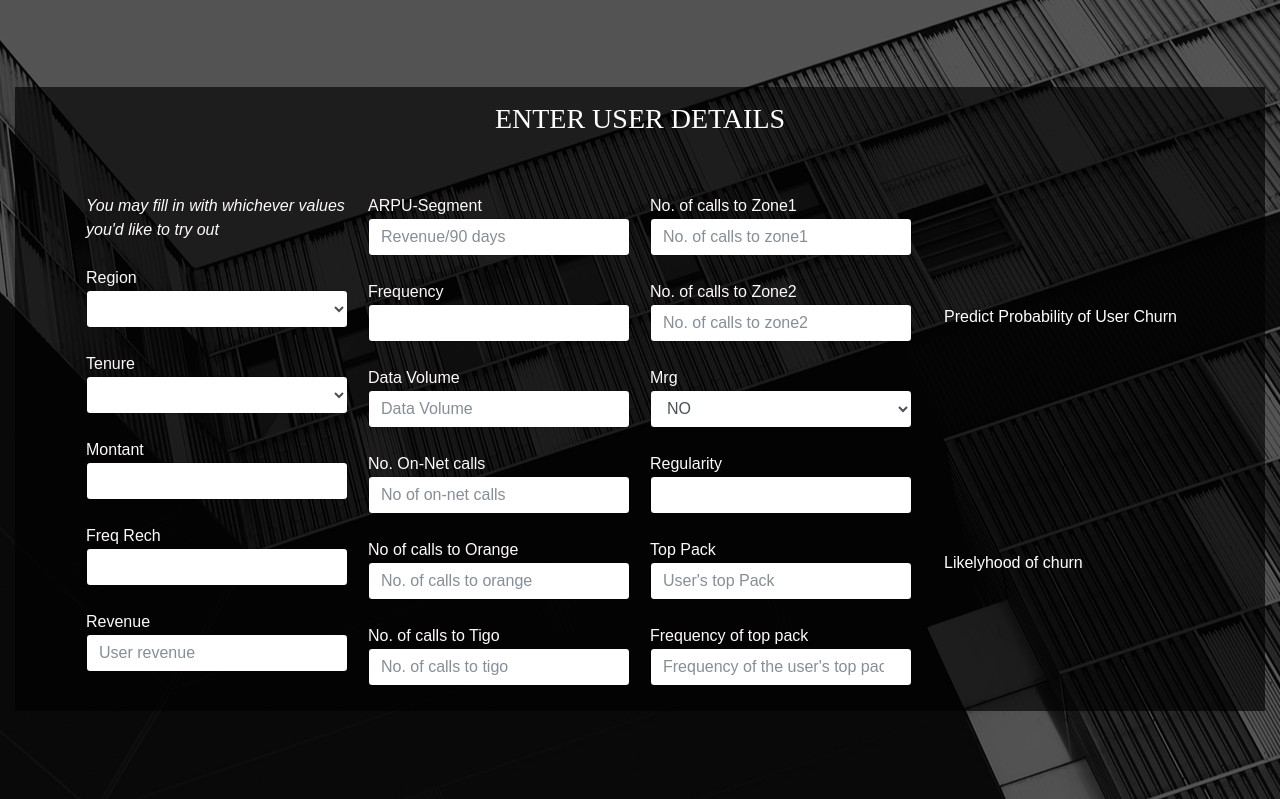
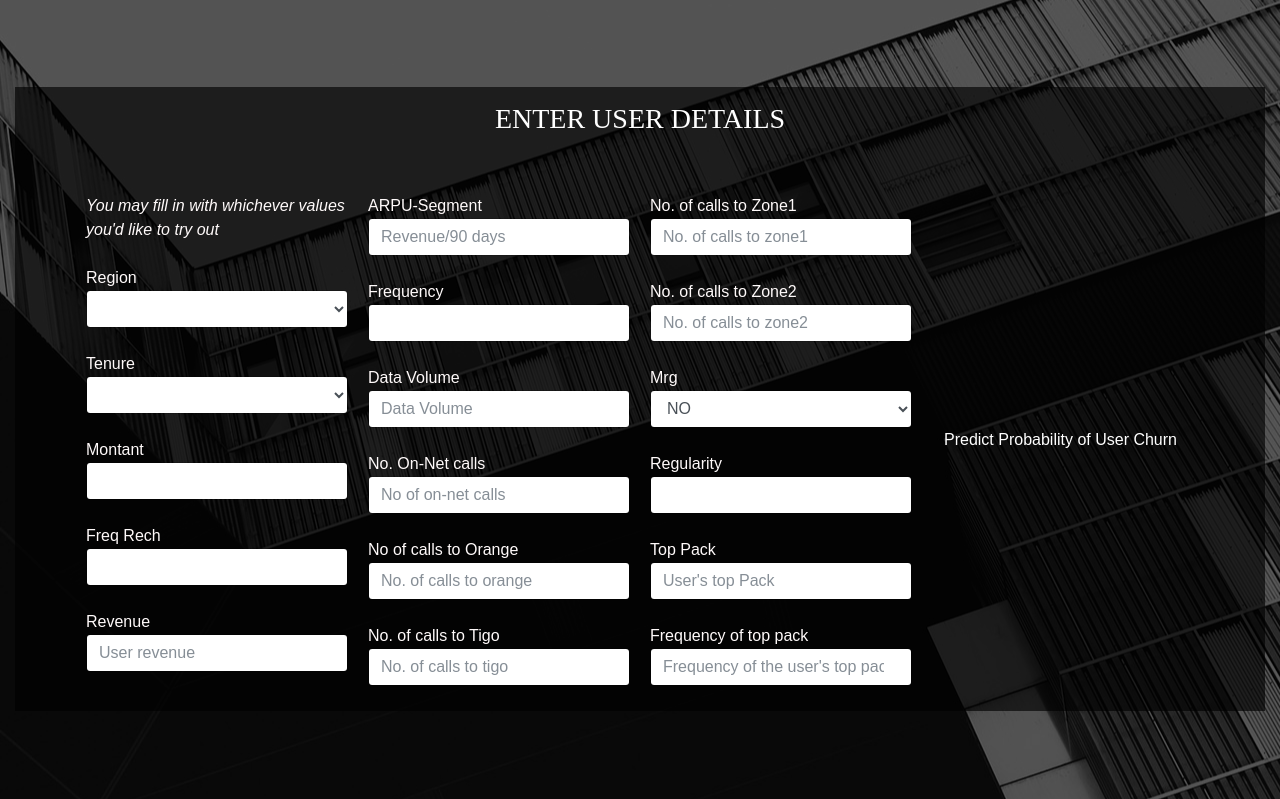
Before and after one commit to AsetaShadrach/Expresso-Churn-Flask, a Flask app: page /trial-prediction in a window 1280 px wide. Shown: the part 51-850 px from the top of the page. Run offline with Flask 2, Linux system fonts and the light colour scheme; some libraries are stand-ins or nearby versions; some web fonts are replaced.

Commit message:
Sort out the prediction div

```diff
--- a/Expresso/routes.py
+++ b/Expresso/routes.py
@@ -103,7 +103,7 @@ def trial_prediction_page():
     form = UserDataForm()
     prediction = ""
     if request.method=="POST":
-        prediction = get_prediction(request)
+        #prediction = get_prediction(request)
         return render_template("trial_prediction.html", form = form, prediction=prediction)
     return render_template("trial_prediction.html", form = form , prediction=prediction )
 
--- a/Expresso/static/css/main.css
+++ b/Expresso/static/css/main.css
@@ -499,8 +499,20 @@ iframe {
 
 /*------ --------- -------*/
 .prediction_col{
-  flex-grow: 1;
+  flex: 1 1 25%;
   padding: 10px;
+}
+
+@media screen and (max-width: 992px) {
+  .prediction_col{
+    flex: 50%;
+  }
+}
+
+@media screen and (max-width: 600px) {
+  .row{
+    flex-direction:column;
+  }
 }
 
 .start_middle{
--- a/Expresso/static/js/main.js
+++ b/Expresso/static/js/main.js
@@ -83,5 +83,12 @@
 
     });
 
+    /*============[show prediction div]=======================*/
+
+    $('#get_prediction').on('click', function(){
+        document.getElementById("prediction_div").style.display="block";
+        return false;
+    });
+
 
 })(jQuery);
--- a/Expresso/templates/home.html
+++ b/Expresso/templates/home.html
@@ -1,5 +1,4 @@
 {%extends 'base.html'%}
-
 
 
 {%block content%}
--- a/Expresso/templates/trial_prediction.html
+++ b/Expresso/templates/trial_prediction.html
@@ -9,7 +9,7 @@
             <h1 class="login100-form-title">Enter User Details</h1>
             <br><br>
             <div class="row">
-                <div class="col-3 prediction_col ">
+                <div class="prediction_col ">
                     <i>You may fill in with whichever values you'd like to try out</i>
                     <br><br>
                     {{form.region.label()}}
@@ -28,7 +28,7 @@
                     {{form.revenue(class="form-control", placeholder="User revenue")}}
                 </div>
 
-                <div class="col-3 prediction_col ">
+                <div class="prediction_col ">
                     {{form.arpu_segment.label()}}
                     {{form.arpu_segment(class="form-control", placeholder="Revenue/90 days")}}
                     <br>
@@ -48,7 +48,7 @@
                     {{form.tigo(class="form-control", placeholder="No. of calls to tigo")}}
                 </div>
 
-                <div class="col-3 prediction_col ">
+                <div class="prediction_col ">
                     {{form.zone1.label()}}
                     {{form.zone1(class="form-control", placeholder="No. of calls to zone1")}}
                     <br>
@@ -68,11 +68,14 @@
                     {{form.freq_top_pack(class="form-control", placeholder="Frequency of the user's top pack")}}
                 </div>
 
-                <div class="col-3 prediction_col start_middle" >
-                    {{form.user_predict(class="btn user_form_btn btn-secondary")}}
+                <div class="prediction_col start_middle" >
+                    {{form.user_predict(id="get_prediction", class="btn user_form_btn btn-secondary")}}
 
-                    <h4 class="btn user_form_btn btn-secondary">Likelyhood of churn</h4>
+                    <div id ="prediction_div" style="display:none">
+                        <h4 class="btn user_form_btn btn-secondary" aria-hidden="true">Likelyhood of churn</h4>
                         {{prediction}}
+                    </div>
+
                 </div>
 
             </div>
```
Also changed, not shown: Expresso/templates/UserInfo.html (+9 -8 lines).
